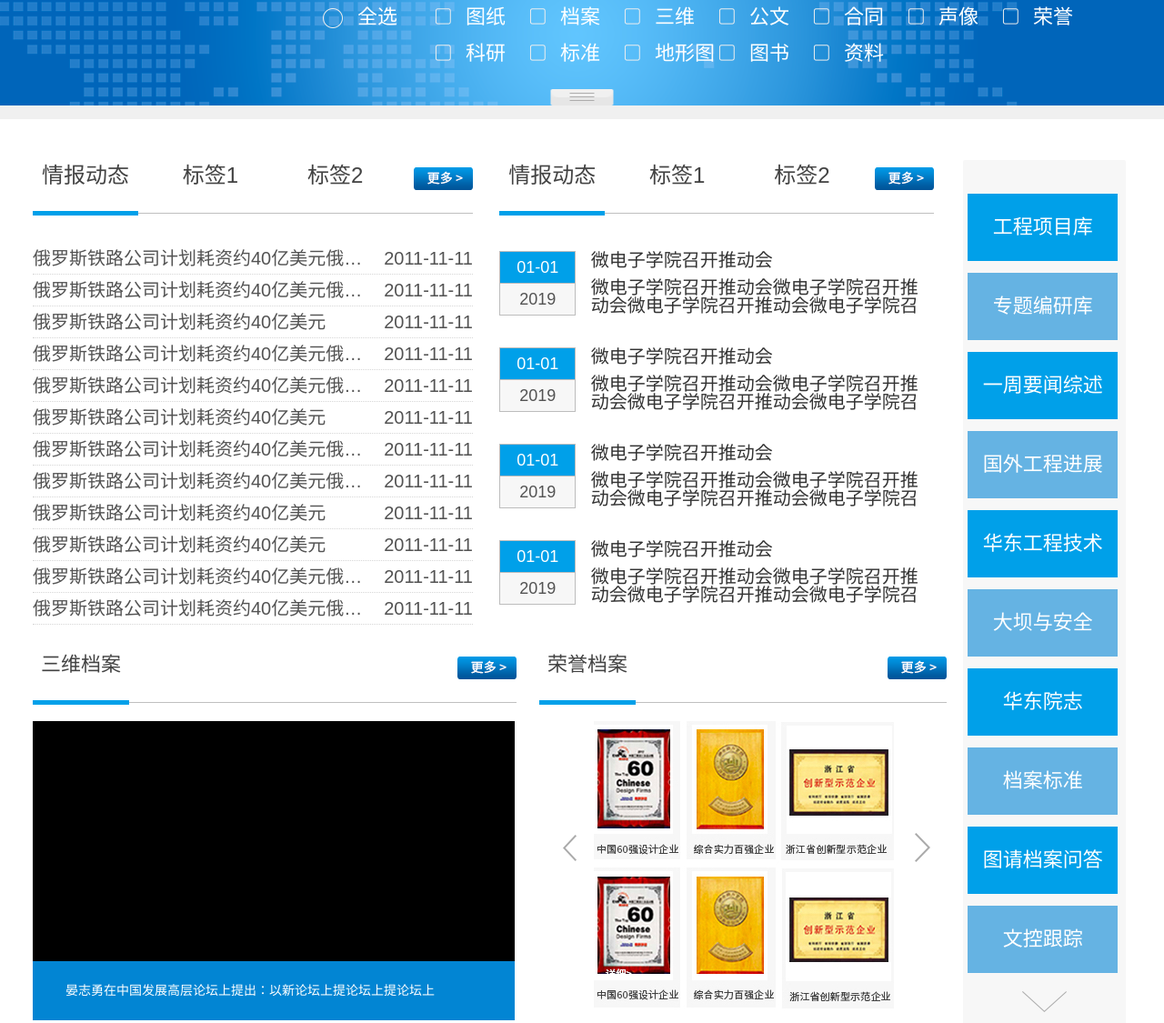
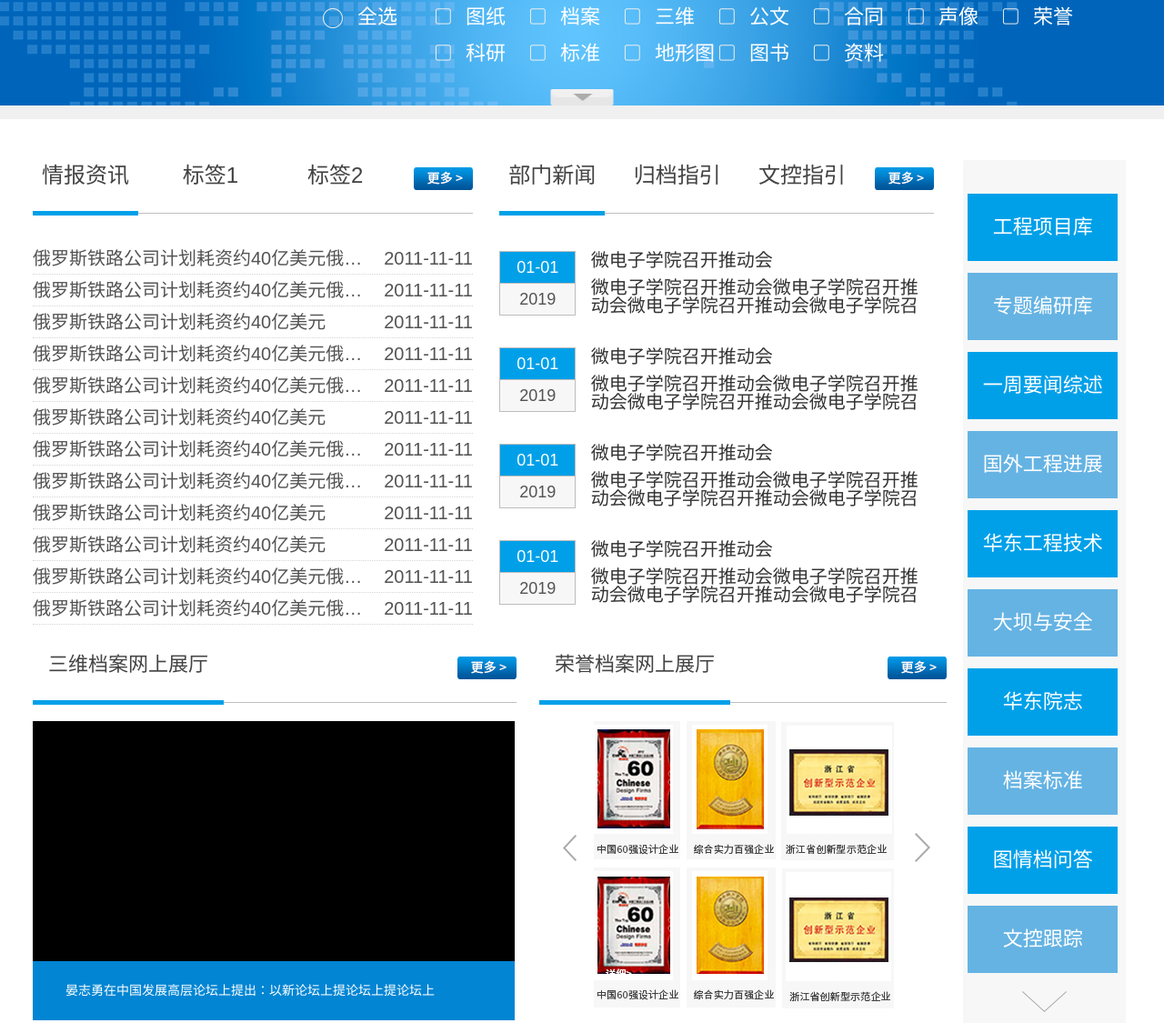
Before and after one commit to xxs666/20181206, a website with bundled scripts: page app/index.html in a window 1280 px wide. Shown: the part 472-1597 px from the top of the page at 91% size. Built offline with nearby package versions, Linux system fonts and the light colour scheme.

Commit message:
change:样式调整

```diff
--- a/app/index.html
+++ b/app/index.html
@@ -202,6 +202,7 @@
                     </div>
                 </div>
                 <div class="icon-expand"></div>
+                <div class="icon-packup"></div>
             </div>
         </div>
         <div class="m-ft-ex">
@@ -267,7 +268,7 @@
             <div class="m-up">
                 <div class="m-tab f-ib">
                     <div class="m-tab-header">
-                        <div class="m-tab-header-item f-ib select">情报动态</div>
+                        <div class="m-tab-header-item f-ib select">情报资讯</div>
                         <div class="m-tab-header-item f-ib">标签1</div>
                         <div class="m-tab-header-item f-ib">标签2</div>
                         <div class="btn-more"></div>
@@ -327,9 +328,9 @@
                 </div>
                 <div class="m-tab m-tab_md f-ib">
                     <div class="m-tab-header">
-                        <div class="m-tab-header-item f-ib select">情报动态</div>
-                        <div class="m-tab-header-item f-ib">标签1</div>
-                        <div class="m-tab-header-item f-ib">标签2</div>
+                        <div class="m-tab-header-item f-ib select">部门新闻</div>
+                        <div class="m-tab-header-item f-ib">归档指引</div>
+                        <div class="m-tab-header-item f-ib">文控指引</div>
                         <div class="btn-more"></div>
                     </div>
                     <div class="m-tab-body z-new">
@@ -387,8 +388,8 @@
             <div class="m-down">
                 <div class="m-con-left f-ib">
                     <div class="m-header">
-                        <div class="title">
-                            三维档案
+                        <div class="title title-lg">
+                            三维档案网上展厅
                         </div>
                         <div class="btn-more"></div>
                     </div>
@@ -399,8 +400,8 @@
                 </div>
                 <div class="m-con-right f-ib">
                     <div class="m-header">
-                        <div class="title">
-                            荣誉档案
+                        <div class="title title-lg">
+                            荣誉档案网上展厅
                         </div>
                         <div class="btn-more"></div>
                     </div>
@@ -429,7 +430,7 @@
             <div class="m-nav-item even">大坝与安全</div>
             <div class="m-nav-item odd">华东院志</div>
             <div class="m-nav-item even">档案标准</div>
-            <div class="m-nav-item odd">图请档案问答</div>
+            <div class="m-nav-item odd">图情档问答</div>
             <div class="m-nav-item even">文控跟踪</div>
             <div class="btn-down odd"></div>
         </div>
@@ -635,8 +636,10 @@
                 }
             })
         });
-        $(".icon-expand").on("click", function () {
+        $(".icon-expand, .icon-packup").on("click", function () {
             $(".m-ft-ex").slideToggle();
+            $(".icon-expand, .icon-packup").toggle();
+            // if($(".m-ft-ex").css("background"))
         })
     </script>
 </body>
--- a/app/styles/styles.scss
+++ b/app/styles/styles.scss
@@ -117,15 +117,22 @@ select::-ms-expand{
             margin: 0 auto;
             position: relative;
         }
-        .icon-expand{
+        .icon-expand, .icon-packup{
             position: absolute;
             width: 69px;
             height: 18px;
             bottom: 0;
             left: 50%;
             transform: translateX(-50%);
-            background: url('./../imgs//icon_expand.png');
+            background: url('./../imgs/icon_expand.png');
             cursor: pointer;
+        }
+        .icon-expand{
+            display: none;
+            background: url('./../imgs/icon_expand.png');
+        }
+        .icon-packup{
+            background: url('./../imgs/icon_packup.png');
         }
         .z-padding-l{
             padding-left: 355px;
@@ -527,6 +534,9 @@ select::-ms-expand{
                 border-bottom: 5px solid #00a0e9;
                 font-weight: 400;
             }
+            .title-lg{
+                width: 210px;
+            }
             .m-body{
                 padding-top: 20px;
                 border-top: 1px solid #bfbfbf;
```
Also changed, not shown: app/css/styles.css, app/imgs/icon_packup.png (added).
